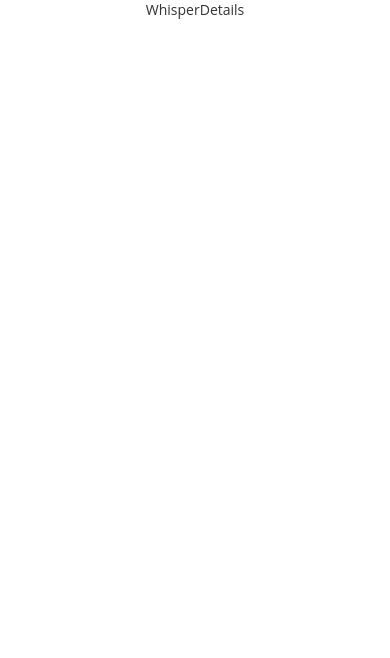
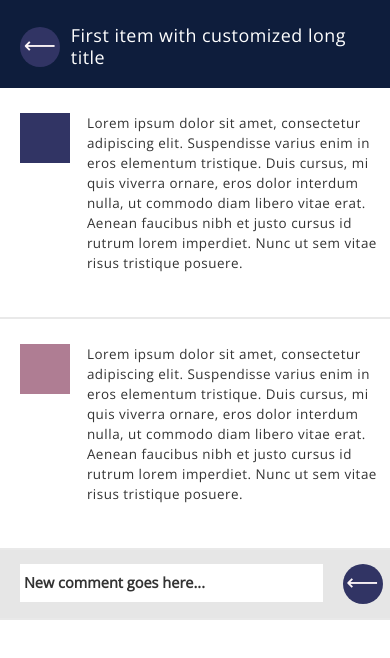
Before and after one commit to oerbyy/sayer, a React (Create React App) app: page /whispers/1 in a window 390 px wide. Shown: the top 658 px of the page. Built offline with nearby package versions, Linux system fonts and the light colour scheme.

Commit message:
add markup and styles;

```diff
--- a/src/App.css
+++ b/src/App.css
@@ -1,3 +1,318 @@
-.App {
-  text-align: center;
+@import url('https://fonts.googleapis.com/css?family=Open+Sans');
+
+* {
+  box-sizing: border-box;
 }
+
+.section-main {
+  font-family: 'Open Sans', sans-serif;
+  letter-spacing: 0.5px;
+}
+
+.container-main {
+  margin-left: auto;
+  margin-right: auto;
+  max-width: 940px;
+}
+
+h1 {
+  margin-top: 20px;
+  margin-bottom: 10px;
+  font-size: 38px;
+  line-height: 44px;
+  font-weight: bold;
+}
+
+h1,
+h2,
+h3,
+h4,
+h5,
+h6 {
+  font-weight: bold;
+  margin-bottom: 10px;
+}
+h1 {
+  font-size: 38px;
+  line-height: 44px;
+  margin-top: 20px;
+}
+h2 {
+  font-size: 32px;
+  line-height: 36px;
+  margin-top: 20px;
+}
+h3 {
+  font-size: 24px;
+  line-height: 30px;
+  margin-top: 20px;
+}
+h4 {
+  font-size: 18px;
+  line-height: 24px;
+  margin-top: 10px;
+}
+h5 {
+  font-size: 14px;
+  line-height: 20px;
+  margin-top: 10px;
+}
+h6 {
+  font-size: 12px;
+  line-height: 18px;
+  margin-top: 10px;
+}
+p {
+  margin-top: 0;
+  margin-bottom: 10px;
+}
+
+.header-block {
+  padding: 3vh 10px 5% 20px;
+  background: #0e1d3c;
+}
+
+.image {
+  display: block;
+}
+
+.item-block {
+  display: flex;
+  height: 7vh;
+  min-height: 70px;
+  padding-left: 20px;
+  justify-content: space-between;
+  align-items: center;
+  border-bottom: 2px solid #e9e9e9;
+}
+
+.heading-brand {
+  margin-top: 0px;
+  margin-bottom: 1%;
+  color: #fff;
+  font-size: 3.5em;
+}
+
+.heading-brand-small {
+  margin-top: 1%;
+  color: #fff;
+  font-size: 1.2em;
+  font-weight: 600;
+  letter-spacing: 0.02em;
+}
+
+.button-text {
+  font-size: 1.8em;
+  font-weight: 600;
+}
+
+.button-text.white {
+  margin-bottom: 3px;
+  color: #fcf5f7;
+  font-size: 2em;
+  font-weight: 400;
+}
+
+.item-circle {
+  display: flex;
+  width: 55px;
+  height: 55px;
+  min-height: 40px;
+  min-width: 40px;
+  margin-right: 2%;
+  justify-content: center;
+  align-items: center;
+  flex: 0 0 auto;
+  border-radius: 60px;
+  background: #313464;
+}
+
+.item-delete-pink {
+  display: flex;
+  width: 16%;
+  height: 100%;
+  max-width: 150px;
+  min-height: 40px;
+  justify-content: center;
+  align-items: center;
+  background: #d4145a;
+}
+
+.add-item-block {
+  display: flex;
+  padding-top: 2vh;
+  padding-bottom: 2vh;
+  justify-content: center;
+}
+
+.item-circle-add {
+  display: flex;
+  width: 8vh;
+  height: 8vh;
+  max-height: 100px;
+  max-width: 100px;
+  min-height: 55px;
+  min-width: 55px;
+  margin-right: 2%;
+  justify-content: center;
+  align-items: center;
+  border-radius: 100px;
+  background: #d4145a;
+  box-shadow: 2px 2px 13px 1px rgba(0, 0, 0, 0.54);
+}
+
+.item-text-plus {
+  font-size: 1.8em;
+  font-weight: 600;
+}
+
+.item-text-plus.white {
+  color: #f5a8f0;
+  font-size: 5em;
+  font-weight: 700;
+}
+
+.container-flex-col {
+  display: flex;
+  width: 100%;
+  flex-direction: column;
+}
+
+.container-flex-row {
+  display: flex;
+  width: 100%;
+  flex-direction: row;
+  justify-content: flex-start;
+  align-items: center;
+}
+
+.heading-item {
+  margin-top: 0px;
+  margin-bottom: 0px;
+  margin-left: 1%;
+  color: #fff;
+  font-size: 2em;
+  line-height: 1em;
+  font-weight: 400;
+}
+
+.item-square {
+  display: flex;
+  width: 80px;
+  height: 80px;
+  min-height: 50px;
+  min-width: 50px;
+  margin-right: 2vh;
+  justify-content: center;
+  align-items: center;
+  align-self: flex-start;
+  flex: 0 0 auto;
+  background: #313464;
+}
+
+.item-square.pinked {
+  background: #af7d93;
+}
+
+.common-text {
+  font-size: 1.3em;
+}
+
+.item-details-block {
+  display: flex;
+  min-height: 70px;
+  padding-top: 3vh;
+  padding-bottom: 4vh;
+  padding-left: 20px;
+  justify-content: space-between;
+  align-items: center;
+  border-bottom: 2px solid #e9e9e9;
+}
+
+.item-new-comment-block {
+  display: flex;
+  min-height: 70px;
+  padding-left: 20px;
+  justify-content: space-between;
+  align-items: center;
+  border-bottom: 2px solid #e9e9e9;
+  background: #e6e6e6;
+}
+
+.input-item {
+  width: 90%;
+  height: 55px;
+  min-height: 40px;
+  margin-right: 5vw;
+  padding: 1vh 1vw;
+  border-bottom: 2px solid #e6e6e6;
+  background: #fff;
+}
+
+.input-text {
+  font-size: 1.5em;
+  letter-spacing: 0px;
+}
+
+.item-new-block {
+  display: flex;
+  min-height: 70px;
+  padding-top: 3vh;
+  padding-bottom: 4vh;
+  padding-left: 20px;
+  justify-content: space-between;
+  align-items: center;
+}
+
+@media screen and (max-width: 991px) {
+  .container-main {
+    max-width: 728px;
+  }
+}
+
+@media (max-width: 767px) {
+  body {
+    font-size: 0.7em;
+  }
+  .button-text {
+    font-size: 1.5em;
+  }
+  .item-circle {
+    width: 40px;
+    height: 40px;
+  }
+  .item-delete-pink {
+    min-width: 100px;
+  }
+  .item-circle-add {
+    width: 40px;
+    height: 40px;
+  }
+  .item-text-plus {
+    font-size: 1.5em;
+  }
+  .heading-item {
+    font-size: 1.6em;
+    line-height: 1.2em;
+  }
+  .item-square {
+    width: 40px;
+    height: 40px;
+  }
+  .common-text {
+    font-size: 1.2em;
+  }
+  .input-item {
+    height: 40px;
+  }
+  .input-text {
+    font-size: 1.3em;
+    font-weight: 600;
+  }
+}
+
+@media screen and (max-width: 479px) {
+  .container-main {
+    max-width: none;
+  }
+}
--- a/src/App.js
+++ b/src/App.js
@@ -10,7 +10,7 @@ class App extends Component {
 
   render() {
     return (
-      <div className="App">
+      <div className="section-main container-main">
         <Switch>
           {this.props.routes.map((route, index) => (
             <Route key={index} exact={route.exact} path={route.path} render={route.main} />
--- a/src/components/NewWhisper.js
+++ b/src/components/NewWhisper.js
@@ -1,18 +1,33 @@
-import React, { Component } from 'react'
-import PropTypes from 'prop-types'
+import React, {Component} from 'react';
+import PropTypes from 'prop-types';
 
 export class NewWhisper extends Component {
-  static propTypes = {
-
-  }
+  static propTypes = {};
 
   render() {
     return (
-      <div>
-        NewWhisper
-      </div>
-    )
+      <React.Fragment>
+        <div className="header-block">
+          <div className="container-flex-row">
+            <div className="item-circle">
+              <div className="button-text white">⟵</div>
+            </div>
+            <h2 className="heading-item">Create new item</h2>
+          </div>
+        </div>
+        <div className="item-new-block">
+          <div className="container-flex-row">
+            <div className="input-item">
+              <div className="input-text">New item title...</div>
+            </div>
+            <div className="item-circle">
+              <div className="button-text white">&gt;</div>
+            </div>
+          </div>
+        </div>
+      </React.Fragment>
+    );
   }
 }
 
-export default NewWhisper
+export default NewWhisper;
--- a/src/components/WhisperDetails.js
+++ b/src/components/WhisperDetails.js
@@ -1,18 +1,55 @@
-import React, { Component } from 'react'
-import PropTypes from 'prop-types'
+import React, {Component} from 'react';
+import PropTypes from 'prop-types';
 
 export class WhisperDetails extends Component {
-  static propTypes = {
-
-  }
+  static propTypes = {};
 
   render() {
     return (
-      <div>
-        WhisperDetails
-      </div>
-    )
+      <React.Fragment>
+        <div className="header-block">
+          <div className="container-flex-row">
+            <div className="item-circle">
+              <div className="button-text white">⟵</div>
+            </div>
+            <h2 className="heading-item">First item with customized long title</h2>
+          </div>
+        </div>
+        <div className="item-details-block">
+          <div className="container-flex-row">
+            <div className="item-square" />
+            <p className="common-text">
+              Lorem ipsum dolor sit amet, consectetur adipiscing elit. Suspendisse varius enim in
+              eros elementum tristique. Duis cursus, mi quis viverra ornare, eros dolor interdum
+              nulla, ut commodo diam libero vitae erat. Aenean faucibus nibh et justo cursus id
+              rutrum lorem imperdiet. Nunc ut sem vitae risus tristique posuere.
+            </p>
+          </div>
+        </div>
+        <div className="item-details-block">
+          <div className="container-flex-row">
+            <div className="item-square pinked" />
+            <p className="common-text">
+              Lorem ipsum dolor sit amet, consectetur adipiscing elit. Suspendisse varius enim in
+              eros elementum tristique. Duis cursus, mi quis viverra ornare, eros dolor interdum
+              nulla, ut commodo diam libero vitae erat. Aenean faucibus nibh et justo cursus id
+              rutrum lorem imperdiet. Nunc ut sem vitae risus tristique posuere.
+            </p>
+          </div>
+        </div>
+        <div className="item-new-comment-block">
+          <div className="container-flex-row">
+            <div className="input-item">
+              <div className="input-text">New comment goes here...</div>
+            </div>
+            <div className="item-circle">
+              <div className="button-text white">⟵</div>
+            </div>
+          </div>
+        </div>
+      </React.Fragment>
+    );
   }
 }
 
-export default WhisperDetails
+export default WhisperDetails;
--- a/src/components/WhispersList.js
+++ b/src/components/WhispersList.js
@@ -1,18 +1,44 @@
-import React, { Component } from 'react'
-import PropTypes from 'prop-types'
+import React, {Component} from 'react';
+import PropTypes from 'prop-types';
 
 export class WhispersList extends Component {
-  static propTypes = {
-
-  }
+  static propTypes = {};
 
   render() {
     return (
-      <div>
-        WhispersList
-      </div>
-    )
+      <React.Fragment>
+        <div className="header-block">
+          <div className="container-flex-col">
+            <h1 className="heading-brand">Sayer</h1>
+            <h5 className="heading-brand-small">World's most user time waster</h5>
+          </div>
+        </div>
+        <div className="item-block">
+          <div className="button-text">First item with customize...</div>
+          <div className="item-circle">
+            <div className="button-text white">42</div>
+          </div>
+        </div>
+        <div className="item-block">
+          <div className="button-text">Second Item</div>
+          <div className="item-delete-pink">
+            <div className="button-text white">Delete</div>
+          </div>
+        </div>
+        <div className="item-block">
+          <div className="button-text">Third item (short one)</div>
+          <div className="item-circle">
+            <div className="button-text white">19</div>
+          </div>
+        </div>
+        <div className="add-item-block">
+          <div className="item-circle-add">
+            <div className="item-text-plus white">+</div>
+          </div>
+        </div>
+      </React.Fragment>
+    );
   }
 }
 
-export default WhispersList
+export default WhispersList;
--- a/src/index.css
+++ b/src/index.css
@@ -1,3 +1,7 @@
+html {
+  height: 100%;
+}
+
 body {
   margin: 0;
   padding: 0;
```
